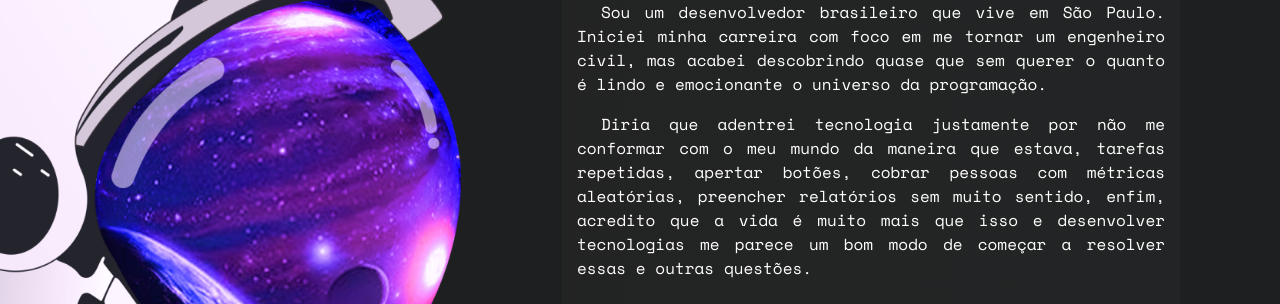
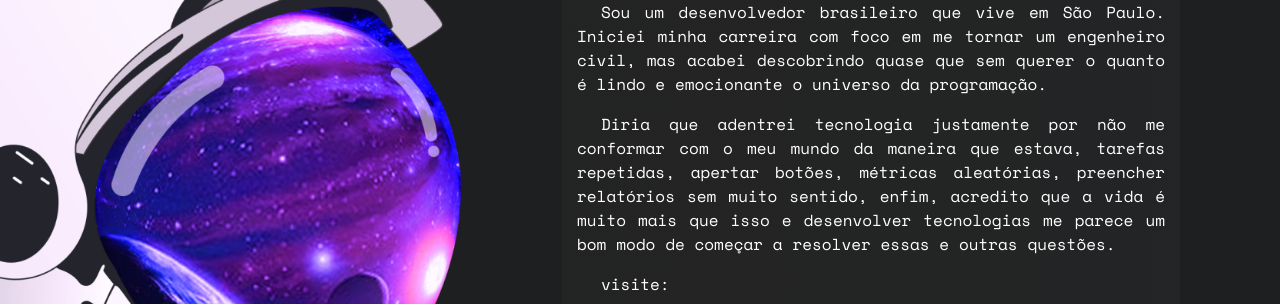
Before and after one commit to rolphmc/portfolio-rolph, a website: page index.html in a window 1280 px wide. Shown: the part 990-1294 px from the top of the page. Drawn offline with nearby package versions, Linux system fonts and the light colour scheme.

Commit message:
Update index.html

```diff
--- a/index.html
+++ b/index.html
@@ -104,8 +104,10 @@
                             Sou um desenvolvedor brasileiro que vive em São Paulo. Iniciei minha carreira com foco em me tornar um engenheiro civil, mas acabei descobrindo quase que sem querer o quanto é lindo e emocionante o universo da programação.<br>
                         </p>
                         <p>
-                            Diria que adentrei tecnologia justamente por não me conformar com o meu mundo da maneira que estava, tarefas repetidas, apertar botões, cobrar pessoas com métricas aleatórias, preencher relatórios sem muito sentido, enfim, acredito que a vida é muito mais que isso e desenvolver tecnologias me parece um bom modo de começar a resolver essas e outras questões.<br>
+                            Diria que adentrei tecnologia justamente por não me conformar com o meu mundo da maneira que estava, tarefas repetidas, apertar botões, métricas aleatórias, preencher relatórios sem muito sentido, enfim, acredito que a vida é muito mais que isso e desenvolver tecnologias me parece um bom modo de começar a resolver essas e outras questões.<br>
                         </p>
+
+                        <p>visite:</p>
                         <a href="https://www.linkedin.com/in/rolphmc/" target="_blank">
                             <i class="fa fa-linkedin"></i> &nbsp; Meu Linkedin
                         </a>
```
